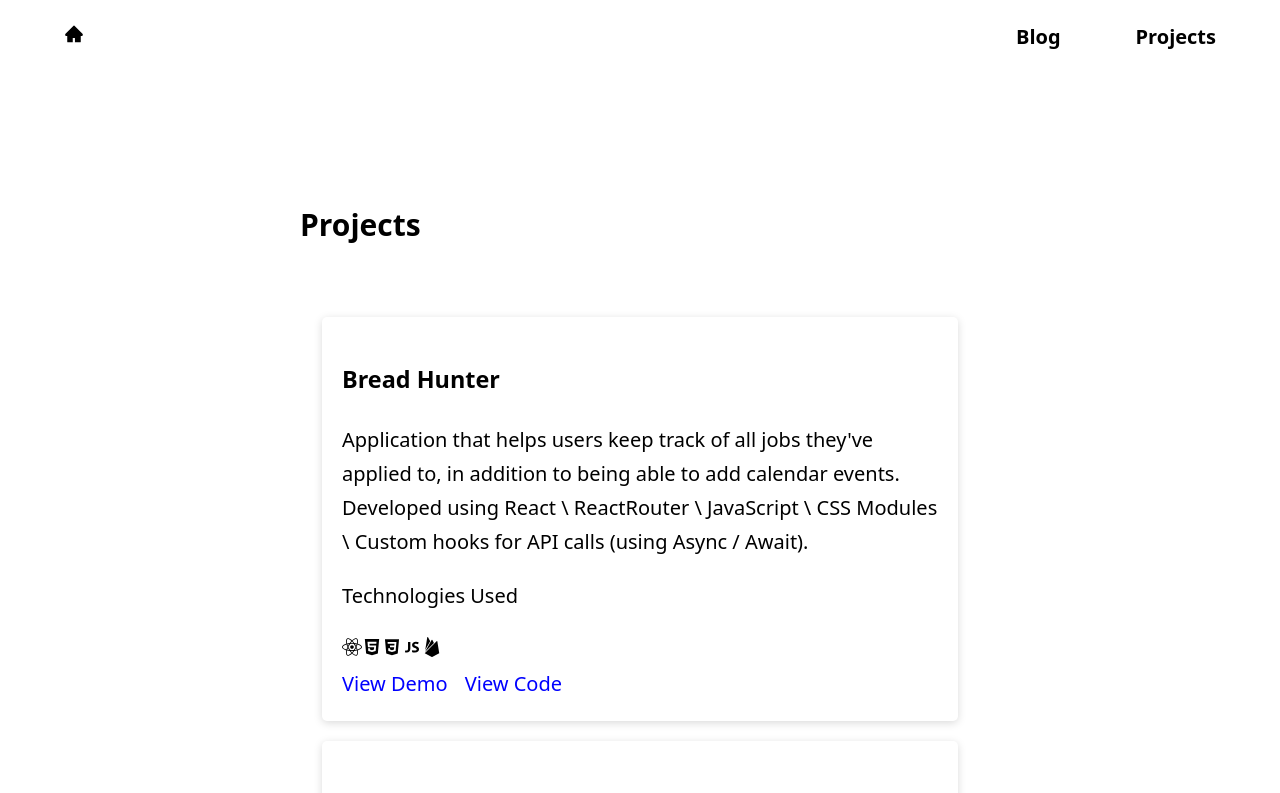
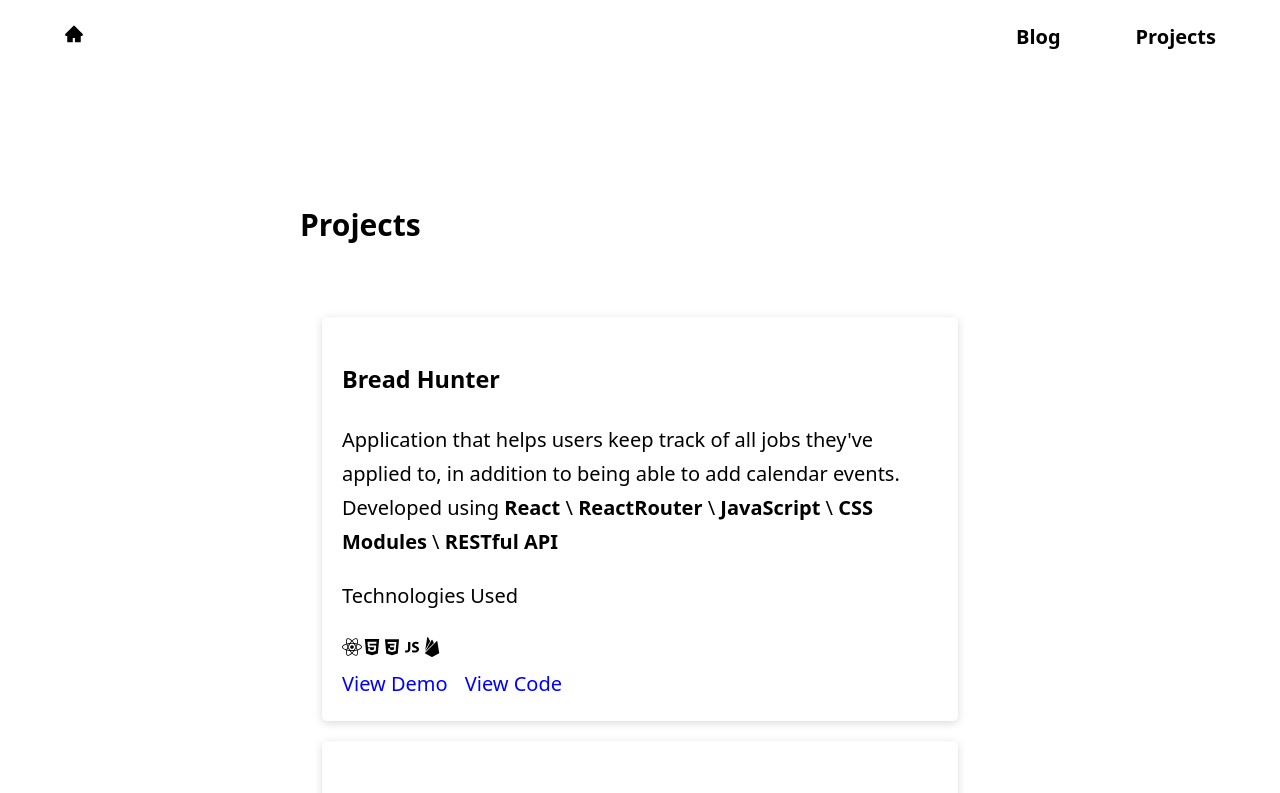
Before and after one commit to Enrique-Ambrocio/dev-blog, a Next.js app: page /projects in a window 1280 px wide. Shown: the top 793 px of the page. Built offline with nearby package versions, Linux system fonts and the light colour scheme.

Commit message:
UI update

```diff
--- a/components/Content/projects.js
+++ b/components/Content/projects.js
@@ -15,8 +15,8 @@ export default function Projects() {
                             <div className={styles.project_hero_content_project_content}>
                                 <h3>Bread Hunter</h3>
                                 <p>Application that helps users keep track of all jobs they've applied to, in addition to being able to add calendar events.
-                                    Developed using React \ ReactRouter \ JavaScript \ CSS Modules \ Custom hooks
-                                    for API calls (using Async / Await).</p>
+                                    Developed using <span>React</span> \ <span>ReactRouter</span> \ <span>JavaScript</span> \ <span>CSS Modules</span> \ <span>RESTful API</span>
+                                </p>
                             </div>
                         </li>
                         <li>
--- a/styles/global.css
+++ b/styles/global.css
@@ -46,6 +46,5 @@ footer {
 }
 
 span {
-    font-weight: 500;
-    font-style: italic;
+    font-weight: 550;
 }
```
